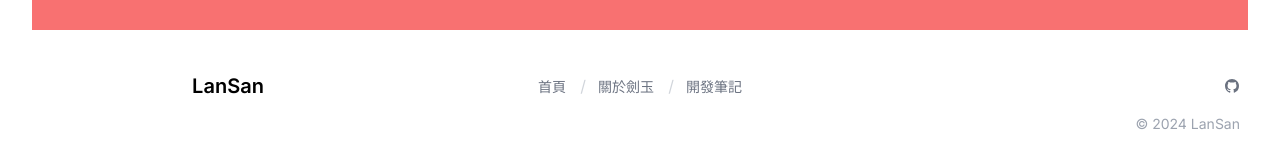
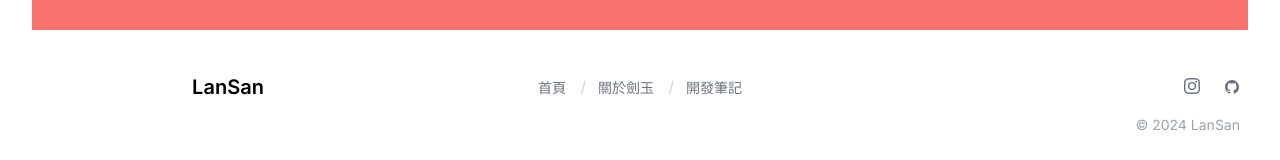
Before and after one commit to IOUKI/LanSan-Blog, a Next.js app: page / in a window 1280 px wide. Shown: the part 2070-2230 px from the top of the page. Built offline with nearby package versions, Linux system fonts and the light colour scheme.

Commit message:
add: IG link

```diff
--- a/components/footer/index.tsx
+++ b/components/footer/index.tsx
@@ -25,26 +25,16 @@
           </ul>
 
           <div className="md:text-end space-x-2">
-            {/* <a className="size-8 inline-flex justify-center items-center gap-x-2 text-sm font-semibold rounded-full border border-transparent text-gray-500 hover:bg-gray-50 disabled:opacity-50 disabled:pointer-events-none dark:text-gray-400 dark:hover:bg-gray-700 dark:focus:outline-none dark:focus:ring-1 dark:focus:ring-gray-600" href="#">
-              <svg className="flex-shrink-0 size-3.5" xmlns="http://www.w3.org/2000/svg" width="16" height="16" fill="currentColor" viewBox="0 0 16 16">
-                <path d="M15.545 6.558a9.42 9.42 0 0 1 .139 1.626c0 2.434-.87 4.492-2.384 5.885h.002C11.978 15.292 10.158 16 8 16A8 8 0 1 1 8 0a7.689 7.689 0 0 1 5.352 2.082l-2.284 2.284A4.347 4.347 0 0 0 8 3.166c-2.087 0-3.86 1.408-4.492 3.304a4.792 4.792 0 0 0 0 3.063h.003c.635 1.893 2.405 3.301 4.492 3.301 1.078 0 2.004-.276 2.722-.764h-.003a3.702 3.702 0 0 0 1.599-2.431H8v-3.08h7.545z" />
+            <a className="size-8 inline-flex justify-center items-center gap-x-2 text-sm font-semibold rounded-full border border-transparent text-gray-500 hover:bg-gray-50 disabled:opacity-50 disabled:pointer-events-none dark:text-gray-400 dark:hover:bg-gray-700 dark:focus:outline-none dark:focus:ring-1 dark:focus:ring-gray-600" href="https://www.instagram.com/lan_bluendama?igsh=ZHUwM3htc3Y2NWQy&utm_source=qr" target="_blank" rel="noopener noreferrer">
+              <svg xmlns="http://www.w3.org/2000/svg" width="16" height="16" fill="currentColor" className="bi bi-instagram" viewBox="0 0 16 16">
+                <path d="M8 0C5.829 0 5.556.01 4.703.048 3.85.088 3.269.222 2.76.42a3.9 3.9 0 0 0-1.417.923A3.9 3.9 0 0 0 .42 2.76C.222 3.268.087 3.85.048 4.7.01 5.555 0 5.827 0 8.001c0 2.172.01 2.444.048 3.297.04.852.174 1.433.372 1.942.205.526.478.972.923 1.417.444.445.89.719 1.416.923.51.198 1.09.333 1.942.372C5.555 15.99 5.827 16 8 16s2.444-.01 3.298-.048c.851-.04 1.434-.174 1.943-.372a3.9 3.9 0 0 0 1.416-.923c.445-.445.718-.891.923-1.417.197-.509.332-1.09.372-1.942C15.99 10.445 16 10.173 16 8s-.01-2.445-.048-3.299c-.04-.851-.175-1.433-.372-1.941a3.9 3.9 0 0 0-.923-1.417A3.9 3.9 0 0 0 13.24.42c-.51-.198-1.092-.333-1.943-.372C10.443.01 10.172 0 7.998 0zm-.717 1.442h.718c2.136 0 2.389.007 3.232.046.78.035 1.204.166 1.486.275.373.145.64.319.92.599s.453.546.598.92c.11.281.24.705.275 1.485.039.843.047 1.096.047 3.231s-.008 2.389-.047 3.232c-.035.78-.166 1.203-.275 1.485a2.5 2.5 0 0 1-.599.919c-.28.28-.546.453-.92.598-.28.11-.704.24-1.485.276-.843.038-1.096.047-3.232.047s-2.39-.009-3.233-.047c-.78-.036-1.203-.166-1.485-.276a2.5 2.5 0 0 1-.92-.598 2.5 2.5 0 0 1-.6-.92c-.109-.281-.24-.705-.275-1.485-.038-.843-.046-1.096-.046-3.233s.008-2.388.046-3.231c.036-.78.166-1.204.276-1.486.145-.373.319-.64.599-.92s.546-.453.92-.598c.282-.11.705-.24 1.485-.276.738-.034 1.024-.044 2.515-.045zm4.988 1.328a.96.96 0 1 0 0 1.92.96.96 0 0 0 0-1.92m-4.27 1.122a4.109 4.109 0 1 0 0 8.217 4.109 4.109 0 0 0 0-8.217m0 1.441a2.667 2.667 0 1 1 0 5.334 2.667 2.667 0 0 1 0-5.334" />
               </svg>
             </a>
-            <a className="size-8 inline-flex justify-center items-center gap-x-2 text-sm font-semibold rounded-full border border-transparent text-gray-500 hover:bg-gray-50 disabled:opacity-50 disabled:pointer-events-none dark:text-gray-400 dark:hover:bg-gray-700 dark:focus:outline-none dark:focus:ring-1 dark:focus:ring-gray-600" href="#">
-              <svg className="flex-shrink-0 size-3.5" xmlns="http://www.w3.org/2000/svg" width="16" height="16" fill="currentColor" viewBox="0 0 16 16">
-                <path d="M5.026 15c6.038 0 9.341-5.003 9.341-9.334 0-.14 0-.282-.006-.422A6.685 6.685 0 0 0 16 3.542a6.658 6.658 0 0 1-1.889.518 3.301 3.301 0 0 0 1.447-1.817 6.533 6.533 0 0 1-2.087.793A3.286 3.286 0 0 0 7.875 6.03a9.325 9.325 0 0 1-6.767-3.429 3.289 3.289 0 0 0 1.018 4.382A3.323 3.323 0 0 1 .64 6.575v.045a3.288 3.288 0 0 0 2.632 3.218 3.203 3.203 0 0 1-.865.115 3.23 3.23 0 0 1-.614-.057 3.283 3.283 0 0 0 3.067 2.277A6.588 6.588 0 0 1 .78 13.58a6.32 6.32 0 0 1-.78-.045A9.344 9.344 0 0 0 5.026 15z" />
-              </svg>
-            </a> */}
-            <a className="size-8 inline-flex justify-center items-center gap-x-2 text-sm font-semibold rounded-full border border-transparent text-gray-500 hover:bg-gray-50 disabled:opacity-50 disabled:pointer-events-none dark:text-gray-400 dark:hover:bg-gray-700 dark:focus:outline-none dark:focus:ring-1 dark:focus:ring-gray-600" href="https://github.com/IOUKI">
+            <a className="size-8 inline-flex justify-center items-center gap-x-2 text-sm font-semibold rounded-full border border-transparent text-gray-500 hover:bg-gray-50 disabled:opacity-50 disabled:pointer-events-none dark:text-gray-400 dark:hover:bg-gray-700 dark:focus:outline-none dark:focus:ring-1 dark:focus:ring-gray-600" href="https://github.com/IOUKI" target="_blank" rel="noopener noreferrer">
               <svg className="flex-shrink-0 size-3.5" xmlns="http://www.w3.org/2000/svg" width="16" height="16" fill="currentColor" viewBox="0 0 16 16">
                 <path d="M8 0C3.58 0 0 3.58 0 8c0 3.54 2.29 6.53 5.47 7.59.4.07.55-.17.55-.38 0-.19-.01-.82-.01-1.49-2.01.37-2.53-.49-2.69-.94-.09-.23-.48-.94-.82-1.13-.28-.15-.68-.52-.01-.53.63-.01 1.08.58 1.23.82.72 1.21 1.87.87 2.33.66.07-.52.28-.87.51-1.07-1.78-.2-3.64-.89-3.64-3.95 0-.87.31-1.59.82-2.15-.08-.2-.36-1.02.08-2.12 0 0 .67-.21 2.2.82.64-.18 1.32-.27 2-.27.68 0 1.36.09 2 .27 1.53-1.04 2.2-.82 2.2-.82.44 1.1.16 1.92.08 2.12.51.56.82 1.27.82 2.15 0 3.07-1.87 3.75-3.65 3.95.29.25.54.73.54 1.48 0 1.07-.01 1.93-.01 2.2 0 .21.15.46.55.38A8.012 8.012 0 0 0 16 8c0-4.42-3.58-8-8-8z" />
               </svg>
             </a>
-            {/* <a className="size-8 inline-flex justify-center items-center gap-x-2 text-sm font-semibold rounded-full border border-transparent text-gray-500 hover:bg-gray-50 disabled:opacity-50 disabled:pointer-events-none dark:text-gray-400 dark:hover:bg-gray-700 dark:focus:outline-none dark:focus:ring-1 dark:focus:ring-gray-600" href="#">
-              <svg className="flex-shrink-0 size-3.5" xmlns="http://www.w3.org/2000/svg" width="16" height="16" fill="currentColor" viewBox="0 0 16 16">
-                <path d="M3.362 10.11c0 .926-.756 1.681-1.681 1.681S0 11.036 0 10.111C0 9.186.756 8.43 1.68 8.43h1.682v1.68zm.846 0c0-.924.756-1.68 1.681-1.68s1.681.756 1.681 1.68v4.21c0 .924-.756 1.68-1.68 1.68a1.685 1.685 0 0 1-1.682-1.68v-4.21zM5.89 3.362c-.926 0-1.682-.756-1.682-1.681S4.964 0 5.89 0s1.68.756 1.68 1.68v1.682H5.89zm0 .846c.924 0 1.68.756 1.68 1.681S6.814 7.57 5.89 7.57H1.68C.757 7.57 0 6.814 0 5.89c0-.926.756-1.682 1.68-1.682h4.21zm6.749 1.682c0-.926.755-1.682 1.68-1.682.925 0 1.681.756 1.681 1.681s-.756 1.681-1.68 1.681h-1.681V5.89zm-.848 0c0 .924-.755 1.68-1.68 1.68A1.685 1.685 0 0 1 8.43 5.89V1.68C8.43.757 9.186 0 10.11 0c.926 0 1.681.756 1.681 1.68v4.21zm-1.681 6.748c.926 0 1.682.756 1.682 1.681S11.036 16 10.11 16s-1.681-.756-1.681-1.68v-1.682h1.68zm0-.847c-.924 0-1.68-.755-1.68-1.68 0-.925.756-1.681 1.68-1.681h4.21c.924 0 1.68.756 1.68 1.68 0 .926-.756 1.681-1.68 1.681h-4.21z" />
-              </svg>
-            </a> */}
           </div>
         </div>
 
```
